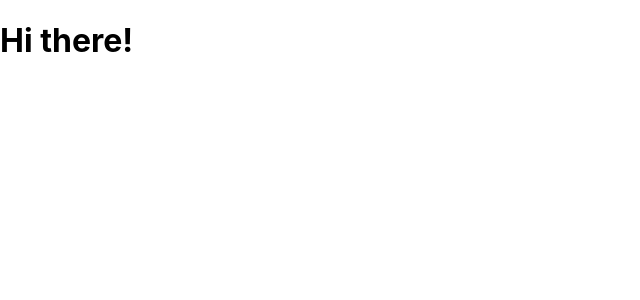
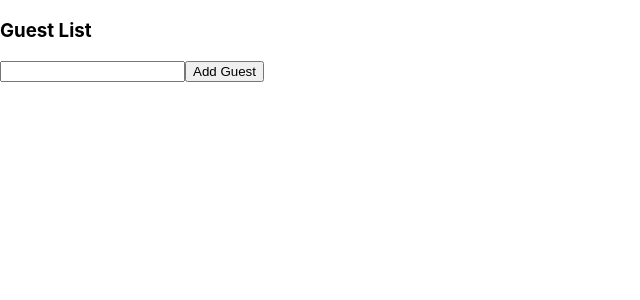
Before and after one commit to FrancisChung/udemy-react-typescript-portfolio, a React (Create React App) app: page / in a window 1280 px wide. Shown: the top 300 px of the page, without its empty margins (0-640 px from the left). Built offline with nearby package versions, Linux system fonts and the light colour scheme.

Commit message:
Re-enabled GuestList

```diff
--- a/src/index.tsx
+++ b/src/index.tsx
@@ -3,6 +3,7 @@ import ReactDOM from 'react-dom/client';
 import './index.css';
 // import App from './App';
 import reportWebVitals from './reportWebVitals';
+import GuestList from './state/GuestList';
 
 // const root = ReactDOM.createRoot(
 //   document.getElementById('root') as HTMLElement
@@ -27,7 +28,7 @@ const root = ReactDOM.createRoot(el!);
 const App = () => {
     return (
         <div>
-            <h1>Hi there!</h1>
+            <GuestList />
         </div>
     );
 };
```
